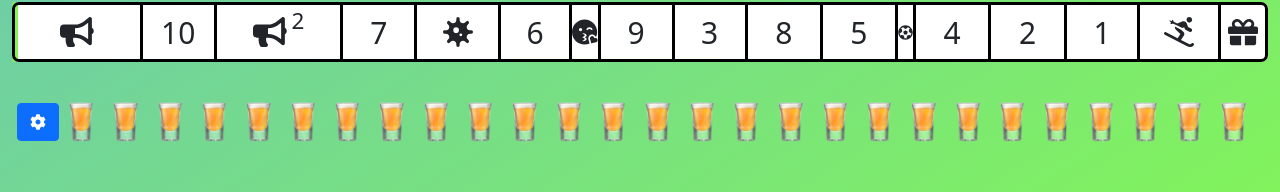
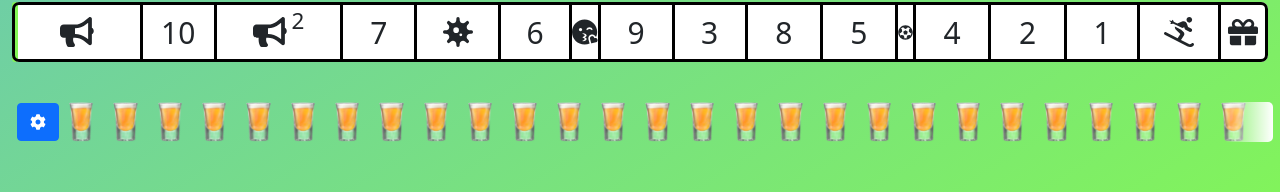
Before and after one commit to Davvos11/escalatiemix, a React (Create React App) app: page / in a window 1280 px wide. Both pictures are taken after a click on the button "Start nu". Shown: the part 534-726 px from the top of the page. Built offline with nearby package versions, Linux system fonts and the light colour scheme.

Commit message:
added scrolling indicators, which took way too long

```diff
--- a/src/container-display/Containers.tsx
+++ b/src/container-display/Containers.tsx
@@ -21,13 +21,16 @@ type state = {
     empties: JSX.Element[]
     current: JSX.Element
     fulls: JSX.Element[]
+    showScrollLeft: boolean
+    showScrollRight: boolean
 }
 
 const IDS = {
     "currentContainer": "current_container",
     "containerContainer": "containers",
     "scrollLeft": "scroll_left",
-    "scrollRight": "scroll_right"
+    "scrollRight": "scroll_right",
+    "mainWrapper": "containerWrapper",
 }
 
 class Containers extends Component<props, state> {
@@ -40,7 +43,9 @@ class Containers extends Component<props, state> {
             toeterCount: 0,
             empties: [],
             current: <></>,
-            fulls: []
+            fulls: [],
+            showScrollLeft: false,
+            showScrollRight: false,
         }
 
     }
@@ -55,7 +60,8 @@ class Containers extends Component<props, state> {
                     : null
                 }
 
-                <div className={styles.wrapper}>
+                <div className={styles.wrapperWrapper} id={IDS.mainWrapper}>
+                    <div className={`${styles.wrapper} ${styles.containerWrapper}`}>
                         <div className={styles.settingsButton}>
                             <Button aria-label="back"
                                     onClick={() => this.setState({displaySettings: true})}>
@@ -75,6 +81,20 @@ class Containers extends Component<props, state> {
                             </div>
                         </div>
                     </div>
+                    <div className={`${styles.wrapper} ${styles.scrollWrapper}`}>
+                        <div className={styles.settingsButton} style={{visibility: "hidden"}}>
+                            <Button aria-label=""><FontAwesomeIcon icon={faCog}/></Button>
+                        </div>
+                        <div className={`${styles.containerContainer} ${styles.scrollContainer}`}>
+                            {/* Will be shown when the bar is scrolled to the right*/}
+                            <div id={IDS.scrollLeft} className={styles.scrollLeft}
+                                style={{visibility: this.state.showScrollLeft ? "unset" : "hidden"}}/>
+                            {/* Will be shown when the bar is scrolled to the left*/}
+                            <div id={IDS.scrollRight} className={styles.scrollRight}
+                                 style={{visibility: this.state.showScrollRight ? "unset" : "hidden"}}/>
+                        </div>
+                    </div>
+                </div>
             </>
         );
     }
@@ -82,6 +102,25 @@ class Containers extends Component<props, state> {
     componentDidMount() {
         // Update the amount and fullness of the containers
         this.updateContainers(this.state.toeterCount)
+
+        const container = document.getElementById(IDS.containerContainer)
+        if (container !== null) {
+            // Add a horizontal scroll functionality
+            const wrapper = document.getElementById(IDS.mainWrapper)
+            wrapper?.addEventListener("wheel", ev => {
+                ev.preventDefault()
+                container.scrollLeft += ev.deltaY
+            })
+
+            // Update the scrolling of the containers (after they have been loaded)
+            setTimeout(this.scrollContainers, 1000)
+
+            // Check if the "scroll indicators" at the right and/or left side have to be shown (on each scroll)
+            // (they are shown if there are more containers left or right, that you can see by scrolling)
+            container.addEventListener("scroll", ev => {
+                this.updateScrollIndicators()
+            })
+        }
     }
 
     componentDidUpdate(prevProps: Readonly<props>, prevState: Readonly<state>, snapshot?: any) {
@@ -196,11 +235,26 @@ class Containers extends Component<props, state> {
             block: "nearest",
             inline: "center"
         })
+        this.updateScrollIndicators()
     }
 
     private onSettingsClose = (container: Container) => {
         this.setState({container, displaySettings: false})
     }
+
+    private updateScrollIndicators = () => {
+        const container = document.getElementById(IDS.containerContainer)
+        if (container === null)
+            return
+        // Calculate the scrolling progression
+        const width = container.scrollWidth - container.clientWidth
+        const scrolled = container.scrollLeft / width
+        // Check if we need to show the indicators
+        this.setState({
+            showScrollLeft: scrolled > 0,
+            showScrollRight: scrolled < 1
+        })
+    }
 }
 
 export default Containers
--- a/src/container-display/styles.module.css
+++ b/src/container-display/styles.module.css
@@ -1,9 +1,20 @@
+.wrapperWrapper {
+    margin-top: 40px;
+    position: relative;
+}
+
 .wrapper {
     display: flex;
     height: 5vh;
     margin-left: 5px;
     margin-right: 5px;
-    margin-top: 40px;
+
+    top: 0;
+    position: relative;
+}
+
+.containerWrapper {
+
 }
 
 .containerContainer {
@@ -32,6 +43,10 @@
 .container {
     display: flex;
 }
+
+/* Do not remove, is used by Container.tsx*/
+.emptyContainer {}
+.fullContainer {}
 
 .container img{
     margin-left: 20px;
@@ -64,3 +79,31 @@
     position: relative;
     left: 0;
 }
+
+.scrollWrapper {
+    position: absolute;
+    width: 100%;
+}
+
+.scrollContainer {
+    display: flex;
+    justify-content: space-between;
+    flex-grow: 1;
+}
+
+.scrollLeft, .scrollRight {
+    width: 50px;
+    background-color: #ffffff99;;
+    z-index: 1;
+    border-radius: 5px;
+}
+
+.scrollLeft {
+    left: 0;
+    background: linear-gradient(90deg, rgba(255,255,255,1) 0%, rgba(255,255,255,0) 74%);
+}
+
+.scrollRight {
+    right: 0;
+    background: linear-gradient(90deg, rgba(255,255,255,0) 0%, rgba(255,255,255,1) 100%);
+}
```
Lines whose indentation alone changed are shown as unchanged.
